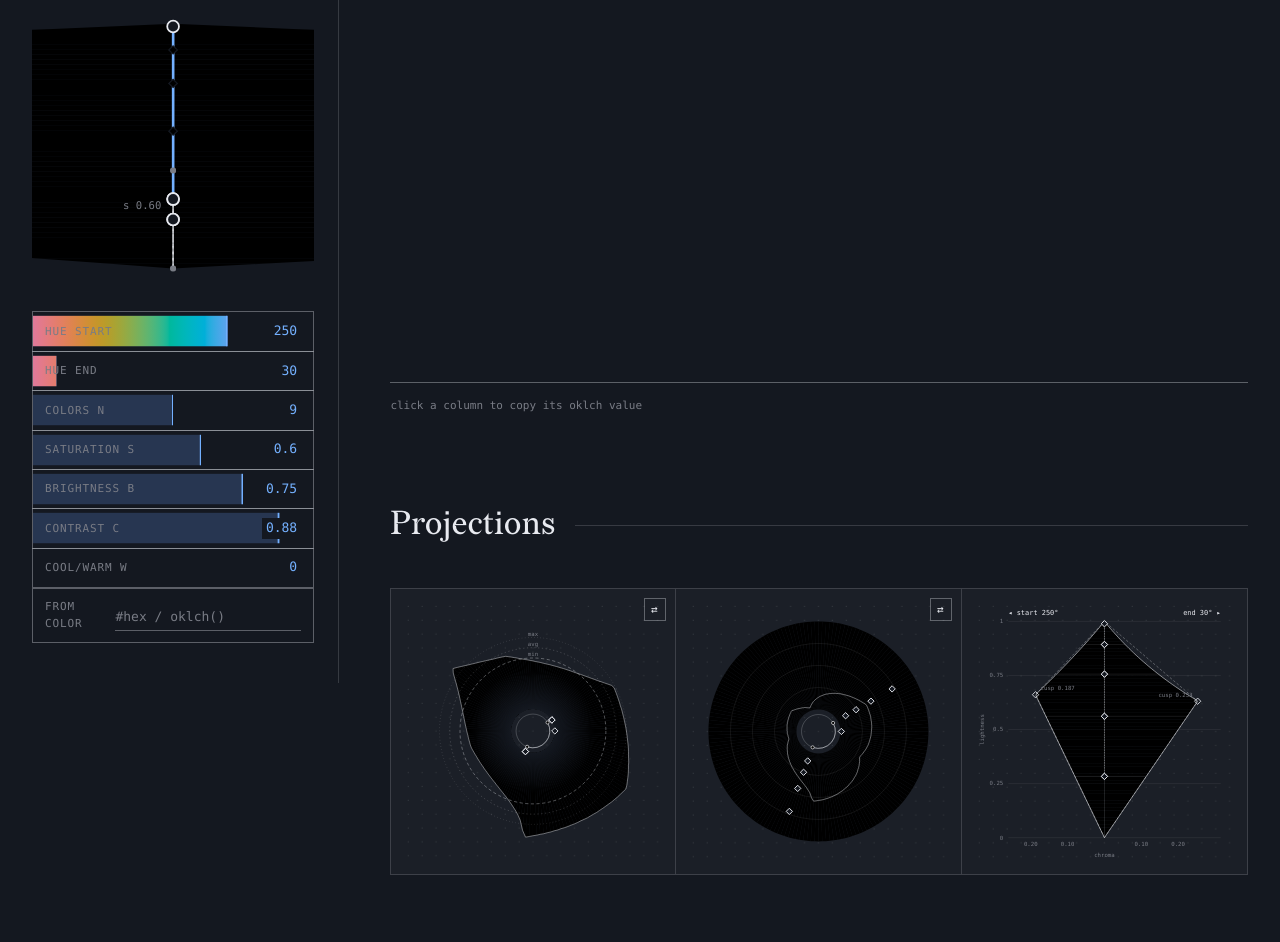
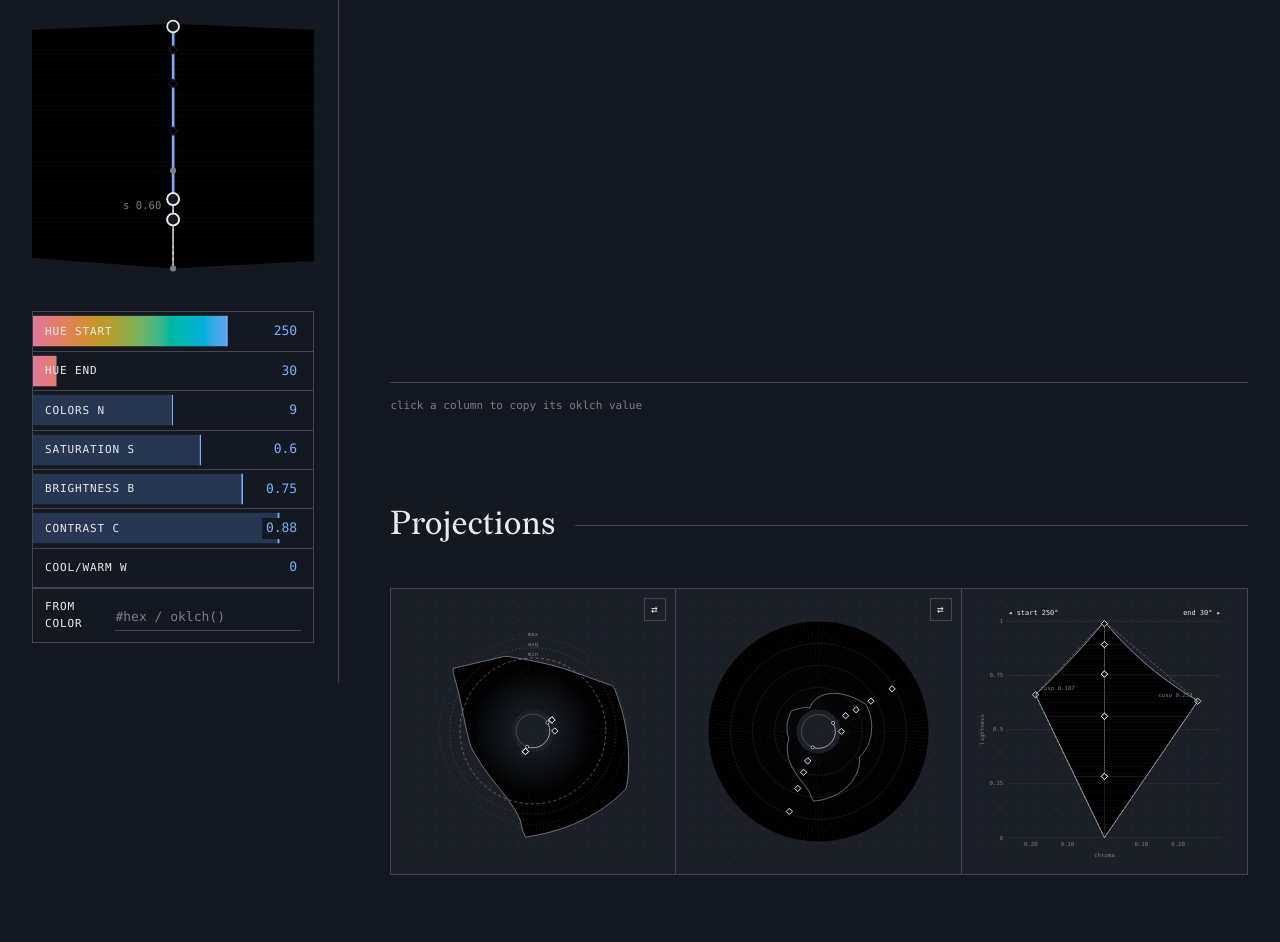
Before and after one commit to meodai/cusphanger, a website built with Vite: page src/demo/index.html in a window 1280 px wide. Shown: the part 501-1443 px from the top of the page. Built offline with nearby package versions, Linux system fonts and the light colour scheme; a web font is replaced by a local one; what nutelch would draw is missing.

Commit message:
demo: control labels in full text color instead of muted

```diff
--- a/src/demo/style.css
+++ b/src/demo/style.css
@@ -33,9 +33,11 @@
 
   --bg: color-mix(in oklch, var(--canvas-ink) 72%, oklch(0.13 0.01 270));
   --fg: color-mix(in oklch, var(--canvas-bg) 90%, white);
+
+  --dark: color-mix(in oklch, white 20%, var(--canvas-ink));
   --muted: color-mix(in oklch, var(--fg) 52%, var(--bg));
-  --line: color-mix(in oklch, var(--fg) 16%, transparent);
-  --line-strong: color-mix(in oklch, var(--fg) 34%, transparent);
+  --line: var(--dark);
+  --line-strong: var(--dark);
   --accent: oklch(from var(--canvas-accent) 0.76 min(c, 0.17) h);
 
   --hue-rainbow: linear-gradient(
@@ -440,7 +442,6 @@ button {
   font-size: 0.6875rem;
   letter-spacing: 0.08em;
   text-transform: uppercase;
-  color: var(--muted);
 }
 
 .control__value {
```
